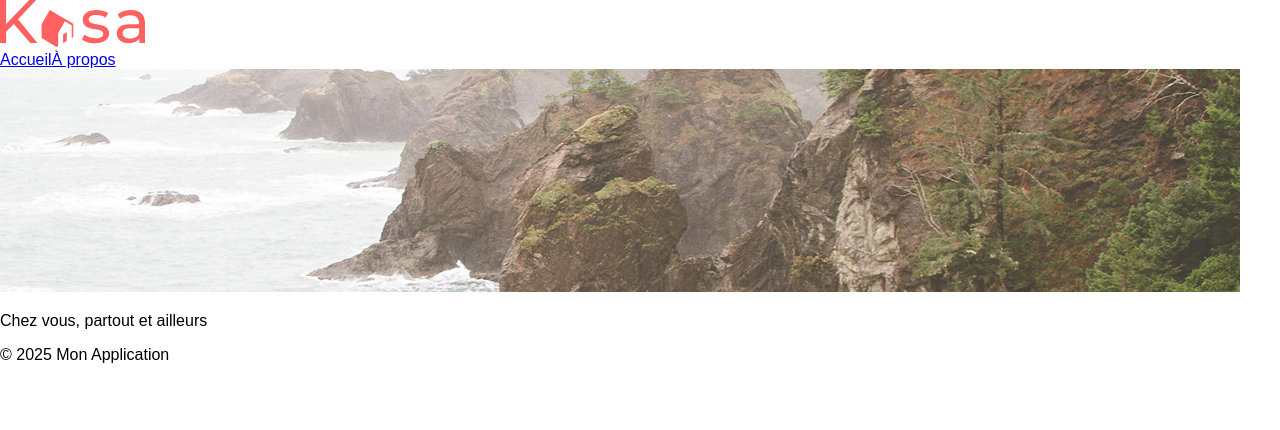
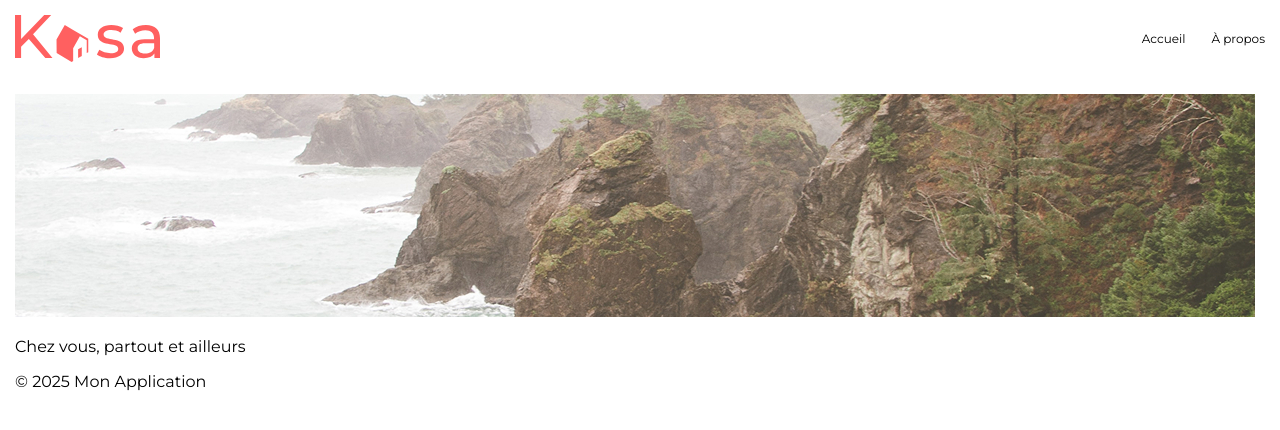
Before and after one commit to Siblife/Projet-7-OCR-Kasa-React-Vite, a React (Vite) app: page / in a window 1280 px wide. Shown: the top 430 px of the page. Built offline with nearby package versions, Linux system fonts and the light colour scheme.

Commit message:
font-family importer + header complet

```diff
--- a/index.html
+++ b/index.html
@@ -1,12 +1,15 @@
 <!doctype html>
 <html lang="en">
+
 <head>
   <meta charset="UTF-8" />
   <link rel="icon" type="image/svg+xml" href="/vite.svg" />
   <meta name="viewport" content="width=device-width, initial-scale=1.0" />
   <title>KASA</title>
 </head>
+
 <body id="root">
   <script type="module" src="/src/main.jsx"></script>
 </body>
+
 </html>
--- a/src/styles/Header.scss
+++ b/src/styles/Header.scss
@@ -1,5 +1,19 @@
+/**** HEADER ****/
+
 header {
-    img {
+  display: flex;
+  justify-content: space-between;
+  align-items: center;
+  margin-bottom: 2rem;
 
-    }
+  nav {
+    display: flex;
+    gap: 26px;
+  }
+
+  a {
+    text-decoration: none;
+    font-size: 12px;
+    color: black;
+  }
 }
--- a/src/styles/main.scss
+++ b/src/styles/main.scss
@@ -1,7 +1,10 @@
+@import url("https://fonts.googleapis.com/css?family=Montserrat:400,700&display=swap");
+
 body {
-  font-family: sans-serif;
+  font-family: "Montserrat", Arial, sans-serif;
   margin: 0;
-  padding: 0;
+  padding: 15px;
+  max-width: 100%;
 }
 
 main {
```
Lines whose indentation alone changed are shown as unchanged.
